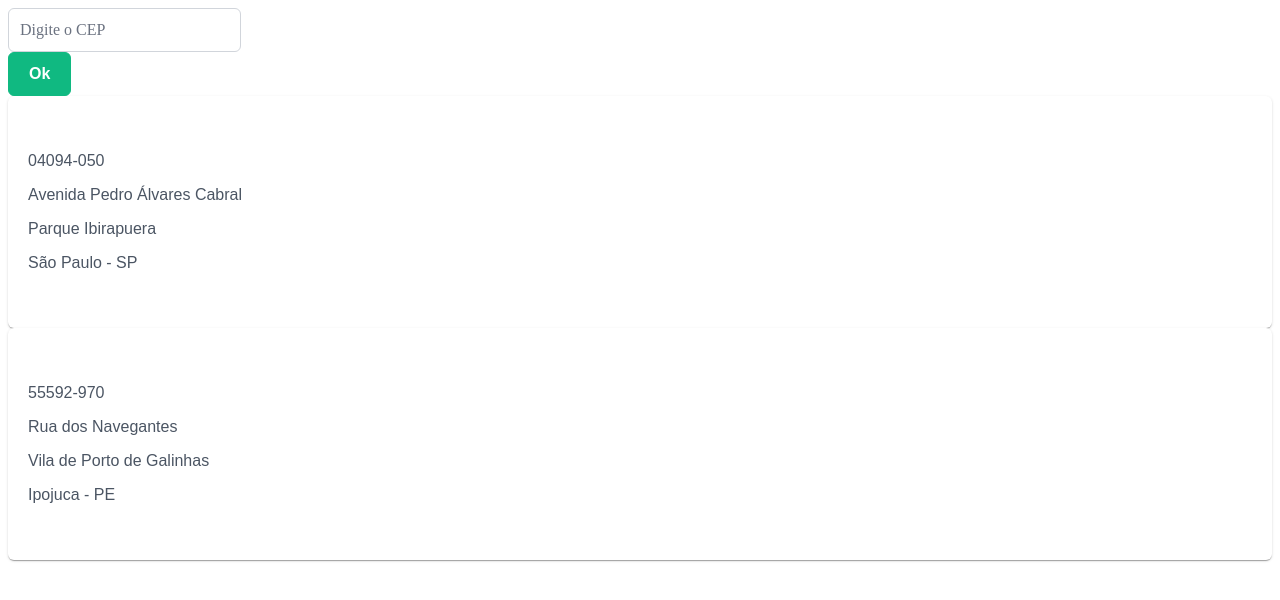
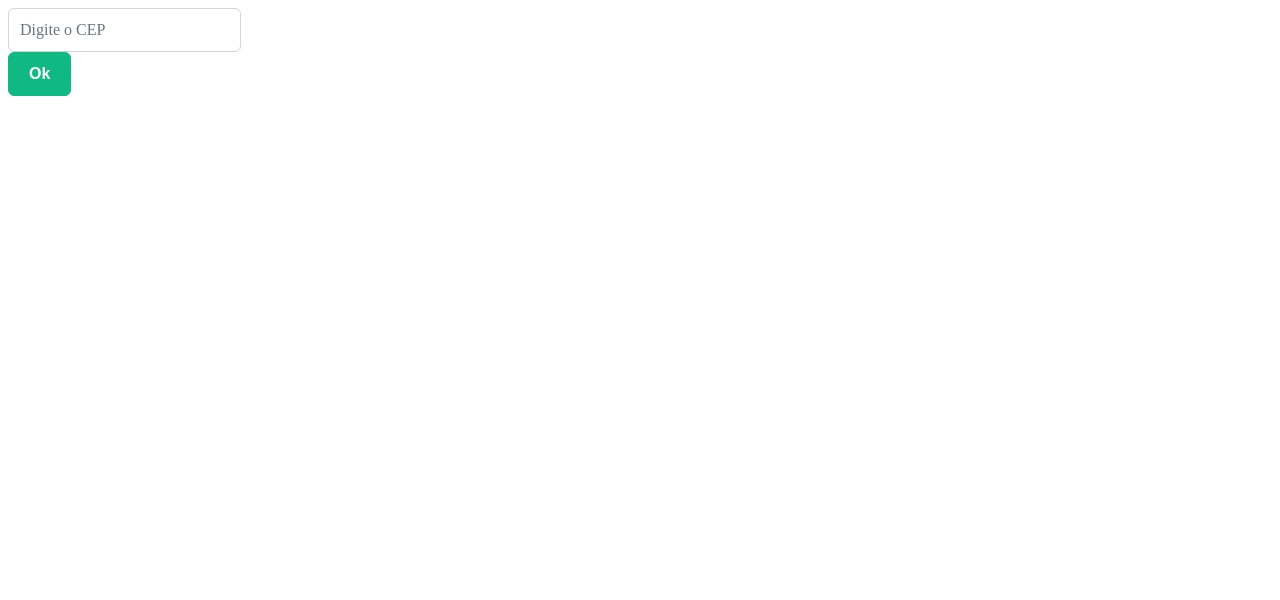
Before and after one commit to Afonso-aasb/fatec-ipiranga-pdm-p1, a React (Vite) app in the folder busca-endereco/: page / in a window 1280 px wide. Shown: the top 600 px of the page. Built offline with nearby package versions, Linux system fonts and the light colour scheme; a web font is replaced by a local one.

Commit message:
feat(p1): exibe localidades reais

```diff
--- a/busca-endereco/src/App.jsx
+++ b/busca-endereco/src/App.jsx
@@ -38,12 +38,14 @@ export class App extends Component {
   };
 
   render() {
+    const { localidadesBuscadas } = this.state;
+
     return (
       <>
         <div className="flex w-full">
           <div className="flex-column w-6 justify-content-center p-4">
             <Busca onBuscaRealizada={this.onBuscaRealizada} />
-            <LocalidadeLista localidades={this.state.localidadesBuscadas} />
+            <LocalidadeLista localidades={localidadesBuscadas} />
           </div>
         </div>
       </>
--- a/busca-endereco/src/components/LocalidadeLista.jsx
+++ b/busca-endereco/src/components/LocalidadeLista.jsx
@@ -2,51 +2,34 @@ import { Component } from "react";
 import { Card } from "primereact/card";
 
 export class LocalidadeLista extends Component {
-  state = {
-    localidades: [
-      {
-        cep: "04094-050",
-        logradouro: "Avenida Pedro Álvares Cabral",
-        localidade: "Parque Ibirapuera",
-        estado: "São Paulo",
-        uf: "SP",
-      },
-      {
-        cep: "55592-970",
-        logradouro: "Rua dos Navegantes",
-        localidade: "Vila de Porto de Galinhas",
-        estado: "Ipojuca",
-        uf: "PE",
-      },
-    ],
-    localidadesBuscadas: [],
-  };
+  render() {
+    const { localidades } = this.props;
 
-  render() {
-    const { localidades } = this.state;
-
-    const LocalidadeCard = ({ cep, logradouro, localidade, estado, uf }) => (
+    const LocalidadeCard = ({ cep, logradouro, bairro, localidade, uf }) => (
       <div className="w-full p-1 mb-4 rounded-lg shadow-md">
         <Card className="w-full text-center border-2 border-black">
           <p className="text-xl">{cep}</p>
           <p>{logradouro}</p>
-          <p>{localidade}</p>
-          <p>{estado} - {uf}</p>
+          <p>{bairro}</p>
+          <p>{localidade} - {uf}</p>
         </Card>
       </div>
     );
 
     return (
       <>
-        {localidades.map((item) => (
+        {localidades && localidades.length > 0 &&
+          localidades.map((item) => (
             <LocalidadeCard
+              key={item.cep}
               cep={item.cep}
               logradouro={item.logradouro}
+              bairro={item.bairro}
               localidade={item.localidade}
-            estado={item.estado}
               uf={item.uf}
             />
-        ))}
+          ))
+        }
       </>
     );
   }
```
Lines whose indentation alone changed are shown as unchanged.
